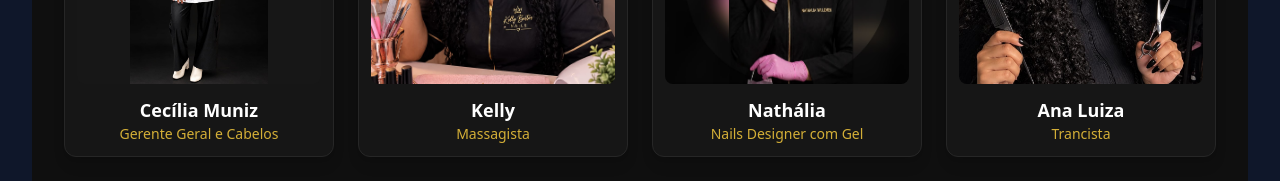
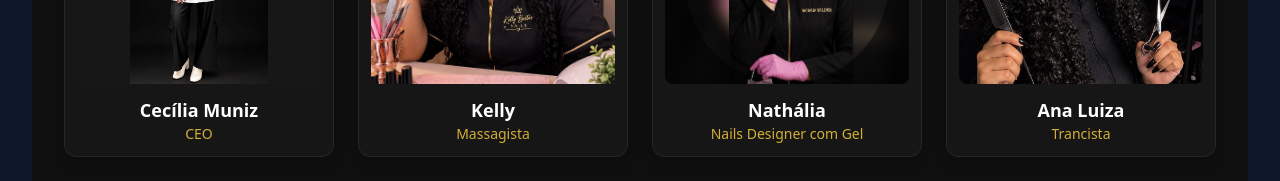
Before and after one commit to brayancanuto2023-hash/rainha-dos-fios, a plain HTML site: page index.html in a window 1280 px wide. Shown: the part 2800-2981 px from the top of the page. Drawn offline with nearby package versions, Linux system fonts and the light colour scheme.

Commit message:
Update index.html

```diff
--- a/index.html
+++ b/index.html
@@ -257,7 +257,7 @@
 <div class="bg-[#161616] rounded-xl overflow-hidden border border-neutral-800 text-center p-3 shadow-lg">
   <img src="https://raw.githubusercontent.com/brayancanuto2023-hash/rainha-dos-fios/main/cecilia.jpeg.jpeg" alt="Cecília Muniz" class="w-full h-44 sm:h-52 object-contain bg-neutral-900 rounded-lg mb-3">
   <h3 class="text-base sm:text-lg font-bold text-white">Cecília Muniz</h3>
-  <p class="text-xs sm:text-sm text-[#D4AF37] font-medium">Gerente Geral e Cabelos</p>
+  <p class="text-xs sm:text-sm text-[#D4AF37] font-medium">CEO</p>
 </div>
 
       <!-- 1. Kelly -->
```
